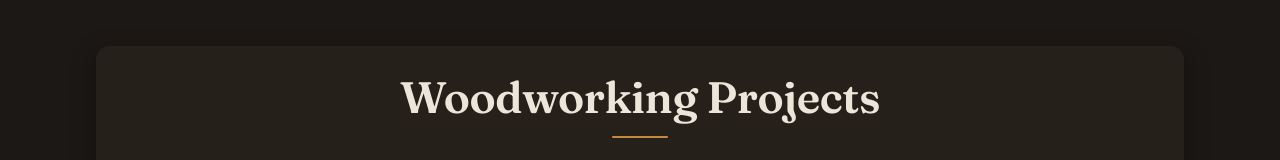
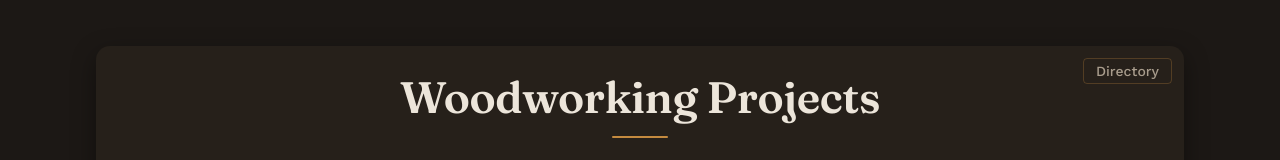
Before and after one commit to rbrock44/woodworking-projects, an Angular app: page / in a window 1280 px wide. Shown: the top 160 px of the page. Built offline with nearby package versions, Linux system fonts and the light colour scheme.

Commit message:
add directory link

```diff
--- a/src/app/app.component.html
+++ b/src/app/app.component.html
@@ -1,6 +1,9 @@
 <main class="main">
   <div class="content">
     <div class="container">
+      <a class="directory-link" href="https://directory.ryan-brock.com" target="_blank" rel="noopener noreferrer">
+        Directory
+      </a>
       @if (!this.selectedProject) {
         <div>
           <h1 class="title">Woodworking Projects</h1>
--- a/src/app/app.component.scss
+++ b/src/app/app.component.scss
@@ -11,6 +11,7 @@
 }
 
 .container {
+  position: relative;
   margin: 0 auto;
   padding: var(--space-5);
   background-color: var(--color-surface);
@@ -18,6 +19,30 @@
   box-shadow: var(--shadow-md);
   width: 85vw;
   max-width: 85vw;
+}
+
+.directory-link {
+  position: absolute;
+  top: var(--space-3);
+  right: var(--space-3);
+  z-index: 1001;
+  display: inline-block;
+  padding: var(--space-1) var(--space-3);
+  font-family: var(--font-body);
+  font-size: var(--text-sm);
+  font-weight: 500;
+  color: var(--color-text-muted);
+  background-color: transparent;
+  border: 1px solid var(--color-border);
+  border-radius: var(--radius-sm);
+  text-decoration: none;
+  transition: all var(--transition);
+}
+
+.directory-link:hover {
+  color: var(--color-bg);
+  background-color: var(--color-accent);
+  border-color: var(--color-accent);
 }
 
 .title {
```
